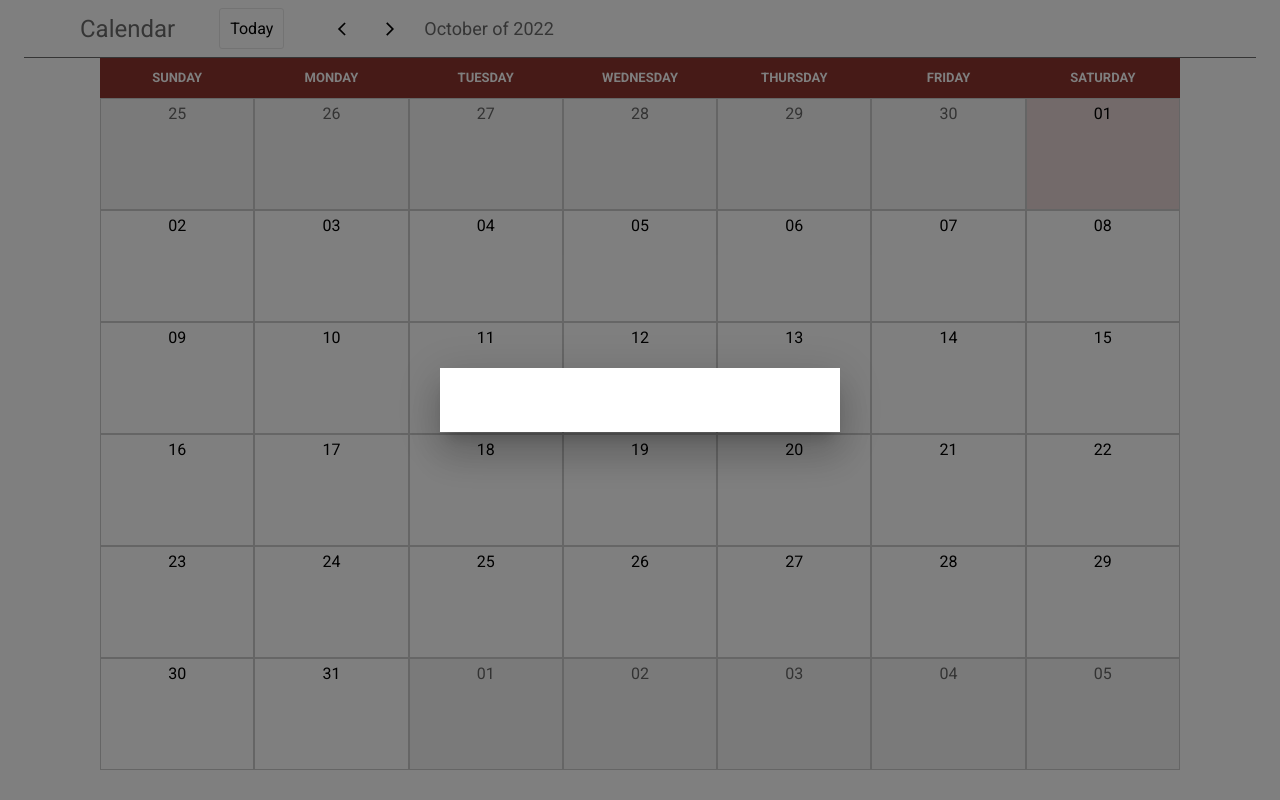
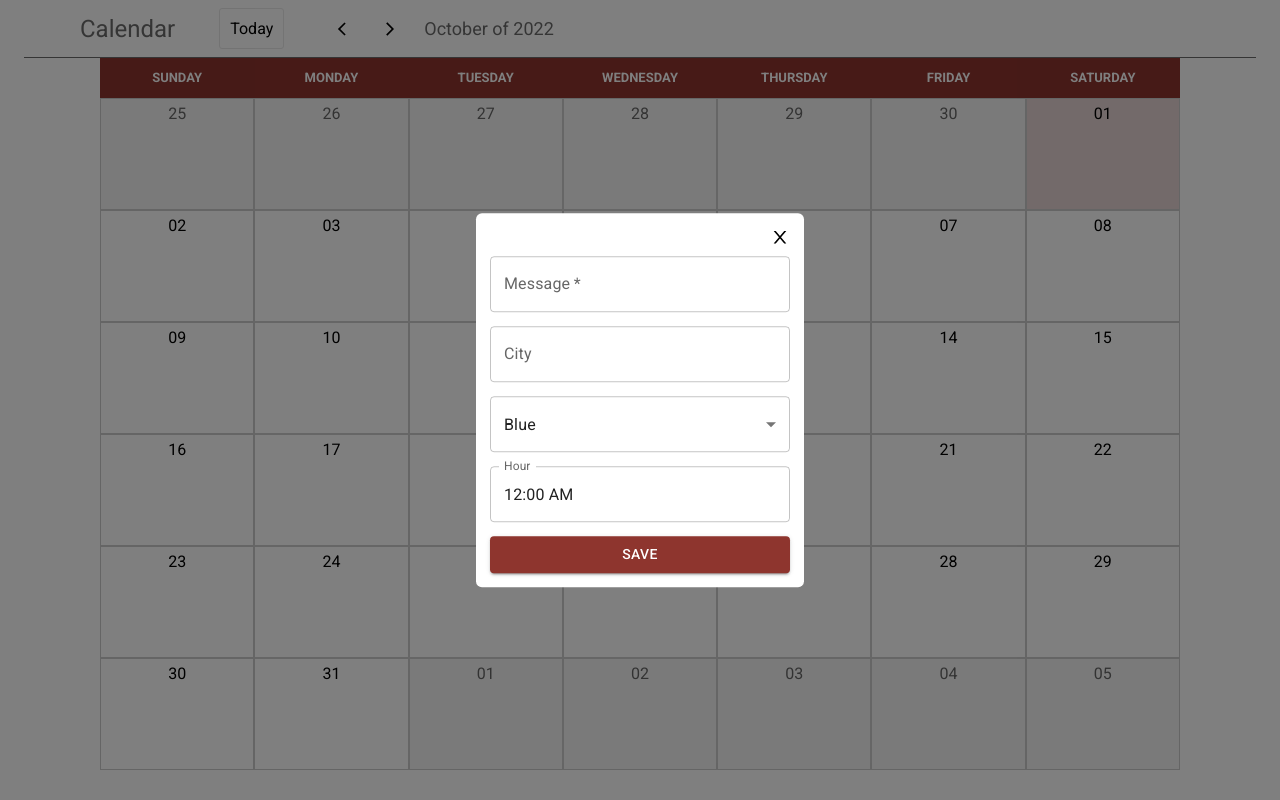
Before and after one commit to YasminCastro/calendar-front, a Next.js app: page / in a window 1280 px wide. Both pictures are taken after a click on the button "09". Built offline with nearby package versions, Linux system fonts and the light colour scheme.

Commit message:
feat: save reminder

```diff
--- a/package.json
+++ b/package.json
@@ -9,9 +9,11 @@
     "lint": "next lint"
   },
   "dependencies": {
+    "@date-io/moment": "^2.16.0",
     "@emotion/react": "^11.10.4",
     "@emotion/styled": "^11.10.4",
     "@mui/material": "^5.10.7",
+    "@mui/x-date-pickers": "^5.0.3",
     "axios": "^0.27.2",
     "moment": "^2.29.4",
     "next": "12.3.1",
--- a/src/components/Calendar/index.tsx
+++ b/src/components/Calendar/index.tsx
@@ -83,6 +83,7 @@ const Calendar = () => {
           open={openModal}
           setOpen={setOpenModal}
           reminderDate={reminderDate}
+          day={reminderDate}
         />
       )}
     </MonthContainer>
--- a/src/components/Calendar/styles.ts
+++ b/src/components/Calendar/styles.ts
@@ -1,4 +1,5 @@
 import styled from "styled-components";
+import { colors } from "../../styles/GlobalStyles";
 
 export const MonthContainer = styled.div`
   margin: 0px 100px 24px 100px;
@@ -26,7 +27,7 @@ export const CalendarTable = styled.table`
   }
 
   .weekdays {
-    background: #8e352e;
+    background: ${colors.darkRed};
   }
 
   .weekdays th {
--- a/src/components/ReminderModal/index.tsx
+++ b/src/components/ReminderModal/index.tsx
@@ -1,32 +1,105 @@
-import React from "react";
-import Box from "@mui/material/Box";
-import Modal from "@mui/material/Modal";
-import { ModalWrapper } from "./styles";
+import React, { useState } from "react";
+import { ModalBox, ModalWrapper, CloseButton } from "./styles";
+import { MenuItem, Select, TextField, Modal, Button } from "@mui/material";
+import { TimePicker } from "@mui/x-date-pickers";
+import moment from "moment";
+import { AiOutlineClose } from "react-icons/ai";
+import { colors } from "../../styles/GlobalStyles";
+import { CONFIG } from "../../config";
+import axios from "axios";
+import { ErrorMessage } from "../../styles/errorMessage";
 
 interface IProps {
   open: boolean;
   setOpen: any;
   reminderDate: string;
+  day: any;
 }
 
-const style = {
-  position: "absolute" as "absolute",
-  top: "50%",
-  left: "50%",
-  transform: "translate(-50%, -50%)",
-  width: 400,
-  bgcolor: "background.paper",
-  boxShadow: 24,
-  p: 4,
-};
+const ReminderModal: React.FC<IProps> = ({ open, setOpen, day }) => {
+  const handleClose = () => setOpen(false);
+  const [color, setColor] = useState("blue");
+  const [city, setCity] = useState("");
+  const [message, setMessage] = useState("");
+  const [errorMessage, setErrorMessage] = useState("");
+  const [date, setDate] = React.useState<any>(moment(day, "DD-MM-YYYY"));
 
-const ReminderModal: React.FC<IProps> = ({ open, setOpen }) => {
-  const handleClose = () => setOpen(false);
+  const handleSubmit = async (e: any) => {
+    e.preventDefault();
+
+    try {
+      setErrorMessage("");
+
+      await axios.post(`${CONFIG.BACKEND_URL}`, {
+        message,
+        date,
+        colorHex: color,
+        city,
+      });
+
+      setOpen(false);
+    } catch (error: any) {
+      const rawErrorMessage = error.response.data.message;
+      setErrorMessage(rawErrorMessage || "Error try again later.");
+    }
+  };
 
   return (
     <ModalWrapper>
       <Modal open={open} onClose={handleClose}>
-        <Box className="modal-box" sx={style}></Box>
+        <ModalBox>
+          <CloseButton onClick={handleClose}>
+            <AiOutlineClose size={20} />
+          </CloseButton>
+
+          <form onSubmit={handleSubmit}>
+            <TextField
+              id="outlined-basic"
+              label="Message"
+              variant="outlined"
+              required
+              value={message}
+              onChange={(e) => setMessage(e.target.value)}
+            />
+            <TextField
+              id="outlined-basic"
+              label="City"
+              variant="outlined"
+              value={city}
+              onChange={(e) => setCity(e.target.value)}
+            />
+            <Select
+              labelId="demo-simple-select-label"
+              id="demo-simple-select"
+              value={color}
+              label="Color"
+              onChange={(e) => setColor(e.target.value)}
+            >
+              <MenuItem value={"blue"}>Blue</MenuItem>
+              <MenuItem value={"yellow"}>Yellow</MenuItem>
+            </Select>
+            <TimePicker
+              label="Hour"
+              value={date}
+              onChange={(newValue) => {
+                setDate(newValue);
+              }}
+              renderInput={(params) => <TextField {...params} />}
+            />
+            {errorMessage && (
+              <ErrorMessage className="onSubmitErrorMessage">
+                {errorMessage}
+              </ErrorMessage>
+            )}
+            <Button
+              style={{ background: colors.darkRed }}
+              type="submit"
+              variant="contained"
+            >
+              Save
+            </Button>
+          </form>
+        </ModalBox>
       </Modal>
     </ModalWrapper>
   );
--- a/src/components/ReminderModal/styles.ts
+++ b/src/components/ReminderModal/styles.ts
@@ -1,17 +1,33 @@
 import styled from "styled-components";
 
-export const DayButton = styled.button`
-  height: 100%;
+export const CloseButton = styled.button`
   background: none;
   color: inherit;
   border: none;
-  padding: 0;
-  font: inherit;
   cursor: pointer;
-  outline: inherit;
-
-  display: flex;
-  justify-content: center;
+  margin-bottom: 6px;
 `;
 
 export const ModalWrapper = styled.div``;
+
+export const ModalBox = styled.div`
+  margin: 0;
+  position: absolute;
+  top: 50%;
+  left: 50%;
+  transform: translate(-50%, -50%);
+  padding: 14px;
+  border-radius: 6px;
+
+  background: white;
+  display: flex;
+  flex-direction: column;
+  align-items: flex-end;
+
+  form {
+    display: flex;
+    flex-direction: column;
+    gap: 14px;
+    min-width: 300px;
+  }
+`;
--- /dev/null
+++ b/src/config/index.ts
@@ -0,0 +1,4 @@
+export const CONFIG = {
+  BACKEND_URL: "http://localhost:5000",
+  FRONTEND_URL: "http://localhost:3000",
+};
--- a/src/pages/_app.tsx
+++ b/src/pages/_app.tsx
@@ -1,14 +1,19 @@
 import type { AppProps } from "next/app";
 import { CalendarProvider } from "../providers/calendarProvider";
 import GlobalStyles from "../styles/GlobalStyles";
+import { AdapterMoment } from '@mui/x-date-pickers/AdapterMoment';
+import { LocalizationProvider } from '@mui/x-date-pickers/LocalizationProvider';
+
 
 function MyApp({ Component, pageProps }: AppProps) {
   return (
     <>
       <GlobalStyles />
+      <LocalizationProvider dateAdapter={AdapterMoment}>
       <CalendarProvider>
         <Component {...pageProps} />{" "}
       </CalendarProvider>
+      </LocalizationProvider>
     </>
   );
 }
--- a/src/styles/GlobalStyles.tsx
+++ b/src/styles/GlobalStyles.tsx
@@ -14,6 +14,8 @@ export const colors = {
   grey800: "#4f4f4f",
   grey850: "#414141",
   grey900: "#333333",
+
+  darkRed: "#8e352e",
 };
 
 export default createGlobalStyle`
--- /dev/null
+++ b/src/styles/errorMessage.ts
@@ -0,0 +1,11 @@
+import styled from "styled-components";
+
+export const ErrorMessage = styled.span`
+  margin-top: 6px;
+
+  font-size: 14px;
+
+  line-height: 16px;
+  font-weight: normal;
+  color: #f94c4c;
+`;
```
Also changed, not shown: 1 other file (tests, documents, lock files or other folders).
